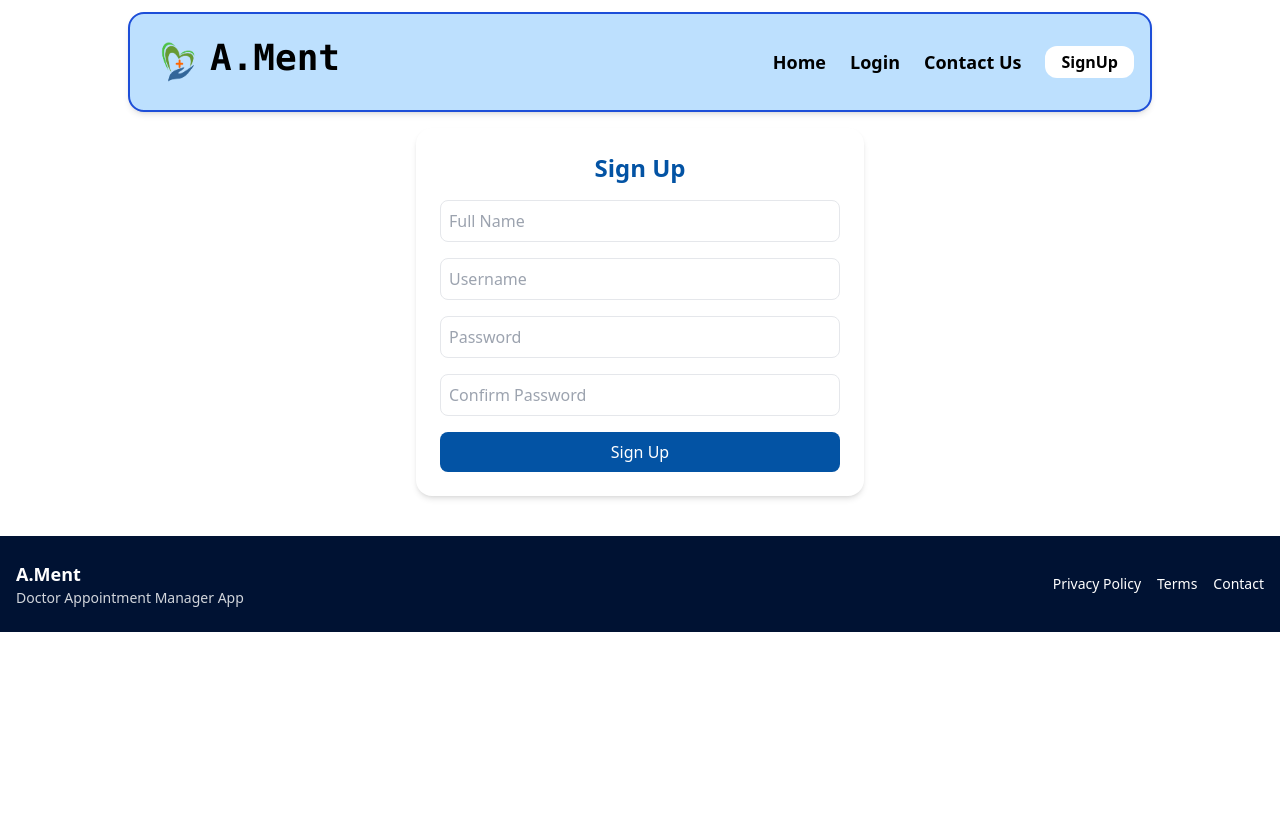
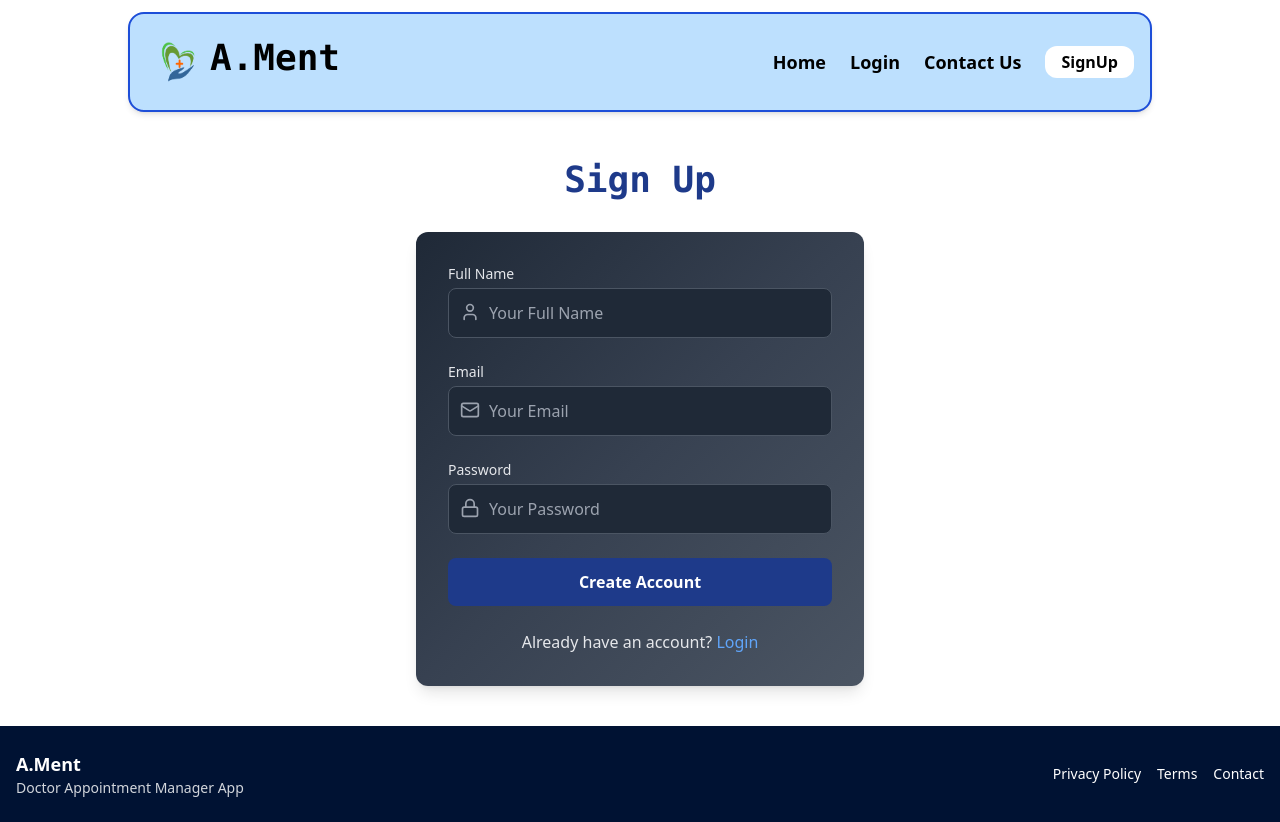
Before and after one commit to Un-void/Appointment, a React (Vite) app: page /signup in a window 1280 px wide. Before the commit the page ends 800 px from the top, so only its background shows below. Built offline with nearby package versions, Linux system fonts and the light colour scheme.

Commit message:
Added LogIn, SignUp and contact us

```diff
--- a/src/components/ContactUs.jsx
+++ b/src/components/ContactUs.jsx
@@ -1,9 +1,78 @@
-import React from 'react'
+import { Link } from 'react-router';
+import { Mail, Phone, MapPin, Send } from 'lucide-react';
 
 const ContactUs = () => {
   return (
-    <div className='mt-40'>ContactUs</div>
-  )
-}
+      <div className="max-w-5xl mx-auto mt-40 pb-10">
+        <h2 className="text-3xl md:text-4xl font-bold text-black text-center mb-12">
+          Contact Us
+        </h2>
+        <div className="bg-gradient-to-br w-8/12 m-auto from-gray-800 via-gray-700 to-gray-600 p-8 rounded-xl shadow-lg transform transition-all duration-500 ease-in-out hover:-translate-y-2 hover:shadow-2xl">
+          <h3 className="text-2xl font-semibold text-white mb-6">Get in Touch</h3>
+          <div className="space-y-6">
+            <div>
+              <label htmlFor="name" className="block text-sm font-medium text-gray-200">
+                Name
+              </label>
+              <input
+                type="text"
+                id="name"
+                name="name"
+                className="mt-1 w-full p-3 rounded-lg bg-gray-800 text-white border border-gray-600 focus:outline-none focus:ring-2 focus:ring-blue-400 transition-colors duration-300"
+                placeholder="Your Name"
+              />
+            </div>
+            <div>
+              <label htmlFor="email" className="block text-sm font-medium text-gray-200">
+                Email
+              </label>
+              <input
+                type="email"
+                id="email"
+                name="email"
+                className="mt-1 w-full p-3 rounded-lg bg-gray-800 text-white border border-gray-600 focus:outline-none focus:ring-2 focus:ring-blue-400 transition-colors duration-300"
+                placeholder="Your Email"
+              />
+            </div>
+            <div>
+              <label htmlFor="message" className="block text-sm font-medium text-gray-200">
+                Message
+              </label>
+              <textarea
+                id="message"
+                name="message"
+                rows="5"
+                className="mt-1 w-full p-3 rounded-lg bg-gray-800 text-white border border-gray-600 focus:outline-none focus:ring-2 focus:ring-blue-400 transition-colors duration-300"
+                placeholder="Your Message"
+              ></textarea>
+            </div>
+            <button
+              className="w-full p-3 rounded-lg bg-blue-700 text-white font-semibold transition-all duration-300 ease-in-out transform hover:scale-105 hover:bg-blue-800 flex items-center justify-center space-x-2"
+            >
+              <span>Send Message</span>
+              <Send size={20} />
+            </button>
+          </div>
+        </div>
+        <div className="bg-gradient-to-br w-8/12 m-auto from-blue-900 via-blue-600 to-blue-300 p-8 rounded-xl shadow-lg translate-y-10 text-gray-200">
+            <h3 className="text-2xl font-semibold text-white mb-6">Contact Information</h3>
+            <div className="space-y-4">
+              <div className="flex items-center space-x-3">
+                <Mail size={24} className="text-blue-200" />
+                <p>support@A.ment332.com</p>
+              </div>
+              <div className="flex items-center space-x-3">
+                <Phone size={24} className="text-blue-200" />
+                <p>+91 123-456-7890</p>
+              </div>
+              <div className="flex items-center space-x-3">
+                <MapPin size={24} className="text-blue-200" />
+                <p>123 Health St, Wellness City, India</p>
+              </div>
+            </div>
+        </div>
+      </div>
+  );
+};
 
-export default ContactUs
+export default ContactUs;
--- a/src/components/Login.jsx
+++ b/src/components/Login.jsx
@@ -1,9 +1,59 @@
-import React from 'react'
+import { Link } from 'react-router';
+import { Mail, Lock } from 'lucide-react';
 
 const Login = () => {
   return (
-    <div className='mt-40'>Login</div>
-  )
-}
+      <div className="max-w-md w-full m-auto mt-40">
+        <h2 className="text-3xl md:text-5xl font-bold text-blue-900 font-mono text-center mb-8">
+          Login
+        </h2>
+        <div className="bg-gradient-to-br from-gray-800 via-gray-700 to-gray-600 p-8 rounded-xl shadow-lg transform transition-all duration-500 ease-in-out hover:-translate-y-2 hover:shadow-2xl">
+          <div className="space-y-6">
+            <div>
+              <label htmlFor="email" className="block text-sm font-medium text-gray-200">
+                Email
+              </label>
+              <div className="mt-1 relative">
+                <Mail size={20} className="absolute left-3 top-3.5 text-gray-400" />
+                <input
+                  type="email"
+                  id="email"
+                  name="email"
+                  className="w-full pl-10 p-3 rounded-lg bg-gray-800 text-white border border-gray-600 focus:outline-none focus:ring-2 focus:ring-blue-400 transition-colors duration-300"
+                  placeholder="Your Email"
+                />
+              </div>
+            </div>
+            <div>
+              <label htmlFor="password" className="block text-sm font-medium text-gray-200">
+                Password
+              </label>
+              <div className="mt-1 relative">
+                <Lock size={20} className="absolute left-3 top-3.5 text-gray-400" />
+                <input
+                  type="password"
+                  id="password"
+                  name="password"
+                  className="w-full pl-10 p-3 rounded-lg bg-gray-800 text-white border border-gray-600 focus:outline-none focus:ring-2 focus:ring-blue-400 transition-colors duration-300"
+                  placeholder="Your Password"
+                />
+              </div>
+            </div>
+            <button
+              className="w-full p-3 rounded-lg bg-blue-900 text-white font-semibold transition-all duration-300 ease-in-out transform hover:scale-105 hover:bg-blue-800"
+            >
+              Sign In
+            </button>
+          </div>
+          <p className="text-center text-gray-200 mt-6">
+            Don't have an account?{' '}
+            <Link to="/signup" className="text-blue-400 hover:underline">
+              Sign Up
+            </Link>
+          </p>
+        </div>
+      </div>
+  );
+};
 
-export default Login
+export default Login;
--- a/src/components/SignUp.jsx
+++ b/src/components/SignUp.jsx
@@ -1,85 +1,72 @@
-import React, { useState } from 'react';
-import Popup from './Popup';
+import { Link } from 'react-router';
+import { User, Mail, Lock } from 'lucide-react';
 
 const SignUp = () => {
-  const [form, setForm] = useState({
-    name: '',
-    username: '',
-    password: '',
-    confirmPassword: ''
-  });
-
-  const [showPopup, setShowPopup] = useState(false);
-
-  const handleChange = (e) => {
-    setForm({ ...form, [e.target.name]: e.target.value });
-  };
-
-  const handleSubmit = (e) => {
-    e.preventDefault();
-    if (form.password !== form.confirmPassword) {
-      alert("Passwords do not match");
-      return;
-    }
-    console.log("Form Submitted", form);
-    setForm({
-      name: '',
-      username: '',
-      password: '',
-      confirmPassword: ''
-    });
-    setShowPopup(true);
-  };
-
   return (
-    <div className="max-w-md mx-auto p-6 bg-white rounded-2xl shadow-md relative mt-40 sm:mt-32">
-      <h2 className="text-2xl font-bold mb-4 text-center text-[#0353a4]">Sign Up</h2>
-      <form onSubmit={handleSubmit} className="flex flex-col gap-4">
+      <div className="max-w-md w-full m-auto mt-40">
+        <h2 className="text-3xl md:text-4xl font-bold text-blue-900 font-mono text-center mb-8">
+          Sign Up
+        </h2>
+        <div className="bg-gradient-to-br w-full from-gray-800 via-gray-700 to-gray-600 p-8 rounded-xl shadow-lg transform transition-all duration-500 ease-in-out hover:-translate-y-2 hover:shadow-2xl">
+          <div className="space-y-6">
+            <div>
+              <label htmlFor="name" className="block text-sm font-medium text-gray-200">
+                Full Name
+              </label>
+              <div className="mt-1 relative">
+                <User size={20} className="absolute left-3 top-3.5 text-gray-400" />
                 <input
                   type="text"
+                  id="name"
                   name="name"
-          placeholder="Full Name"
-          value={form.name}
-          onChange={handleChange}
-          className="border p-2 rounded-lg"
-          required
+                  className="w-full pl-10 p-3 rounded-lg bg-gray-800 text-white border border-gray-600 focus:outline-none focus:ring-2 focus:ring-blue-400 transition-colors duration-300"
+                  placeholder="Your Full Name"
                 />
+              </div>
+            </div>
+            <div>
+              <label htmlFor="email" className="block text-sm font-medium text-gray-200">
+                Email
+              </label>
+              <div className="mt-1 relative">
+                <Mail size={20} className="absolute left-3 top-3.5 text-gray-400" />
                 <input
-          type="text"
-          name="username"
-          placeholder="Username"
-          value={form.username}
-          onChange={handleChange}
-          className="border p-2 rounded-lg"
-          required
+                  type="email"
+                  id="email"
+                  name="email"
+                  className="w-full pl-10 p-3 rounded-lg bg-gray-800 text-white border border-gray-600 focus:outline-none focus:ring-2 focus:ring-blue-400 transition-colors duration-300"
+                  placeholder="Your Email"
                 />
+              </div>
+            </div>
+            <div>
+              <label htmlFor="password" className="block text-sm font-medium text-gray-200">
+                Password
+              </label>
+              <div className="mt-1 relative">
+                <Lock size={20} className="absolute left-3 top-3.5 text-gray-400" />
                 <input
                   type="password"
+                  id="password"
                   name="password"
-          placeholder="Password"
-          value={form.password}
-          onChange={handleChange}
-          className="border p-2 rounded-lg"
-          required
+                  className="w-full pl-10 p-3 rounded-lg bg-gray-800 text-white border border-gray-600 focus:outline-none focus:ring-2 focus:ring-blue-400 transition-colors duration-300"
+                  placeholder="Your Password"
                 />
-        <input
-          type="password"
-          name="confirmPassword"
-          placeholder="Confirm Password"
-          value={form.confirmPassword}
-          onChange={handleChange}
-          className="border p-2 rounded-lg"
-          required
-        />
+              </div>
+            </div>
             <button
-          type="submit"
-          className="bg-[#0353a4] text-white p-2 rounded-lg hover:bg-[#023e7d] transition"
+              className="w-full p-3 rounded-lg bg-blue-900 text-white font-semibold transition-all duration-300 ease-in-out transform hover:scale-105 hover:bg-blue-800"
             >
-          Sign Up
+              Create Account
             </button>
-      </form>
-
-      {showPopup && <Popup message="Signup Successful!" onClose={() => setShowPopup(false)} />}
+          </div>
+          <p className="text-center text-gray-200 mt-6">
+            Already have an account?{' '}
+            <Link to="/login" className="text-blue-400 hover:underline">
+              Login
+            </Link>
+          </p>
+        </div>
       </div>
   );
 };
```
Also changed, not shown: src/components/DocCard.jsx (+9 -5 lines). Lines whose indentation alone changed are shown as unchanged.
